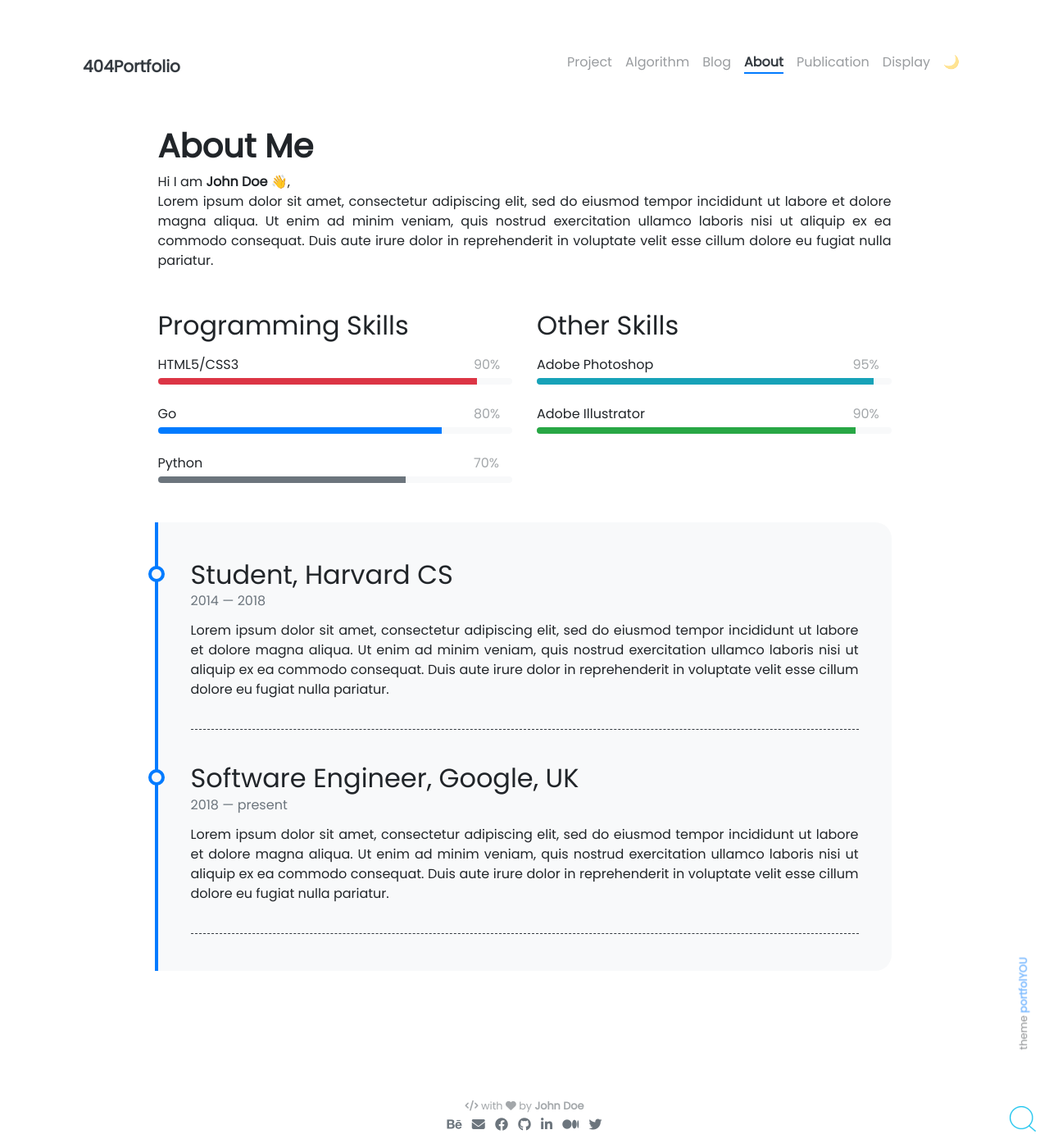
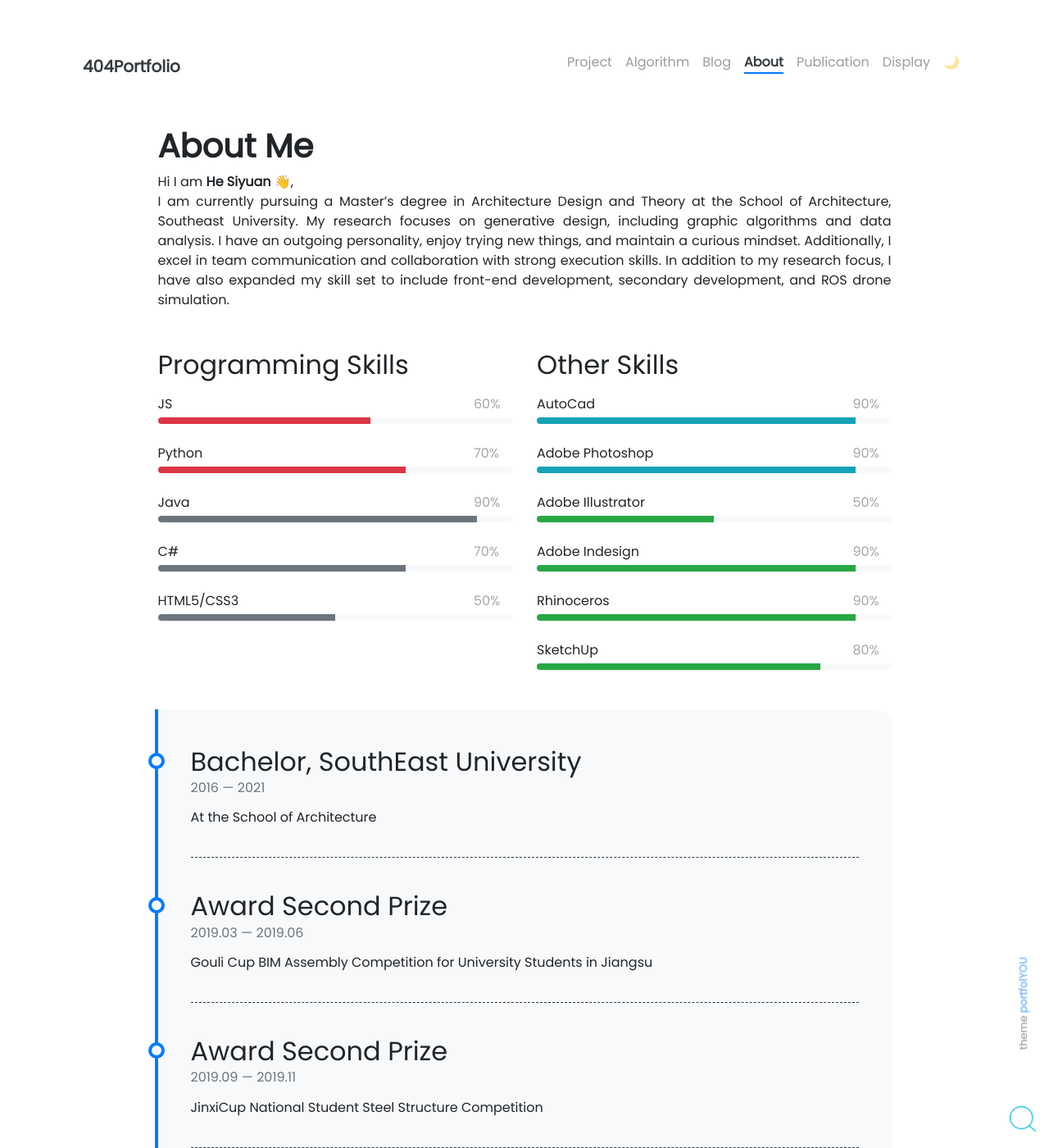
Before and after one commit to ds199895/404, a Jekyll site: the page built from pages/about.md, in a window 1280 px wide and 1400 px high. Shown: the whole window at 82% size. Built offline with Jekyll 4.4.1, drawn with Linux system fonts in a browser that asks for light colours; emoji names are drawn with the system emoji font; some of the changed text lies outside the part shown.

Commit message:
about me

```diff
--- a/_config.yml
+++ b/_config.yml
@@ -1,9 +1,7 @@
 ### Site Settings ###
 title               : 404Portfolio
 description         : >-
-                      I turn coffee :coffee: into code,
-                      use tabs over spaces
-                      and never broke production.
+                      君子病无能焉，不病人之不己知也
 baseurl             : "/404"                     # Change to empty quotes if you are hosting your site at <your-username>.github.io directly
 repository          : ds199895/404 # Change to <your-username>/<your-username>.github.io (or remove it if you don't need remote projects)
 open_new_tab        : true                             # Opens external URLs in new tab (works for posts, projects and navbar only)
@@ -31,24 +29,24 @@ nav_exclude:                                            # The following paths ar
 
 ### Author Info ###
 author:
-  name              : John Doe
+  name              : He Siyuan
   image             : https://archialgo-com-sources.oss-cn-hangzhou.aliyuncs.com/images/hesiyuan2.jpg
   behance           : your_username
 # dribbble          : your_username
-  email             : username@domain.com
-  facebook          : your_username
-  github            : Inst-AAA
+  email             : 2410831777@qq.com
+  bilibili          : 鱼新
+  github            : ds199895
 # gitlab            : your_username
 # instagram         : your_username
 # kaggle            : your_username
-  linkedin          : your_username
-  medium            : your_username
+  # linkedin          : your_username
+  # medium            : your_username
 # soundcloud        : your_username
 # spotify           : your_username
 # stackoverflow     : your_user_id
 # tumblr            : your_username.tumblr.com
 # twitch            : your_username
-  twitter           : your_username
+  # twitter           : your_username
 # vimeo             : your_username
 # youtube           : your_channel_name
 # keybase           : your_username
--- a/_data/other-skills.yml
+++ b/_data/other-skills.yml
@@ -1,7 +1,23 @@
+- name: AutoCad
+  percentage: 90
+  color: info
+
 - name: Adobe Photoshop
-  percentage: 95
+  percentage: 90
   color: info
 
 - name: Adobe Illustrator
+  percentage: 50
+  color: success
+
+- name: Adobe Indesign
   percentage: 90
   color: success
+
+- name: Rhinoceros
+  percentage: 90
+  color: success
+
+- name: SketchUp
+  percentage: 80
+  color: success
--- a/_data/programming-skills.yml
+++ b/_data/programming-skills.yml
@@ -1,11 +1,19 @@
-- name: HTML5/CSS3
-  percentage: 90
+- name: JS
+  percentage: 60
   color: danger
-
-- name: Go
-  percentage: 80
-  color:
 
 - name: Python
   percentage: 70
+  color: danger
+
+- name: Java
+  percentage: 90
   color: secondary
+
+- name: C#
+  percentage: 70
+  color: secondary
+
+- name: HTML5/CSS3
+  percentage: 50
+  color: secondary
--- a/_data/timeline.yml
+++ b/_data/timeline.yml
@@ -1,17 +1,29 @@
-- title: Student, Harvard CS
-  from: 2014
-  to: 2018
-  description: Lorem ipsum dolor sit amet, consectetur adipiscing elit,
-               sed do eiusmod tempor incididunt ut labore et dolore magna aliqua.
-               Ut enim ad minim veniam, quis nostrud exercitation ullamco laboris
-               nisi ut aliquip ex ea commodo consequat. Duis aute irure dolor in
-               reprehenderit in voluptate velit esse cillum dolore eu fugiat nulla pariatur.
+- title: Bachelor, SouthEast University
+  from: 2016
+  to: 2021
+  description: At the School of Architecture
 
-- title: Software Engineer, Google, UK
-  from: 2018
-  to: present
-  description: Lorem ipsum dolor sit amet, consectetur adipiscing elit,
-               sed do eiusmod tempor incididunt ut labore et dolore magna aliqua.
-               Ut enim ad minim veniam, quis nostrud exercitation ullamco laboris
-               nisi ut aliquip ex ea commodo consequat. Duis aute irure dolor in
-               reprehenderit in voluptate velit esse cillum dolore eu fugiat nulla pariatur.
+- title: Award Second Prize
+  from: 2019.03
+  to: 2019.06
+  description: Gouli Cup BIM Assembly Competition for University Students in Jiangsu
+
+- title: Award Second Prize
+  from: 2019.09
+  to: 2019.11
+  description: JinxiCup National Student Steel Structure Competition
+
+- title: Intern, ECADI
+  from: 2020.06
+  to: 2020.10
+  description: Assist architects in their work, modeling and creating construction drawings, and using parametric software and code to process Autocad files.
+
+- title: Award First Prize
+  from: 2021.12
+  to: 2022.06
+  description: Excellent Graduation Design/Thesis for Undergraduates in Jiangsu Province
+
+- title: Master Student, SouthEast University
+  from: 2021
+  to: 2024
+  description: Architecture Design and Theory at the School of Architecture
--- a/pages/about.md
+++ b/pages/about.md
@@ -8,7 +8,7 @@ weight: 4
 # **About Me**
 
 Hi I am **{{ site.author.name }}** :wave:,<br>
-Lorem ipsum dolor sit amet, consectetur adipiscing elit, sed do eiusmod tempor incididunt ut labore et dolore magna aliqua. Ut enim ad minim veniam, quis nostrud exercitation ullamco laboris nisi ut aliquip ex ea commodo consequat. Duis aute irure dolor in reprehenderit in voluptate velit esse cillum dolore eu fugiat nulla pariatur.
+I am currently pursuing a Master's degree in Architecture Design and Theory at the School of Architecture, Southeast University. My research focuses on generative design, including graphic algorithms and data analysis. I have an outgoing personality, enjoy trying new things, and maintain a curious mindset. Additionally, I excel in team communication and collaboration with strong execution skills. In addition to my research focus, I have also expanded my skill set to include front-end development, secondary development, and ROS drone simulation.
 
 <div class="row">
 {% include about/skills.html title="Programming Skills" source=site.data.programming-skills %}
```
